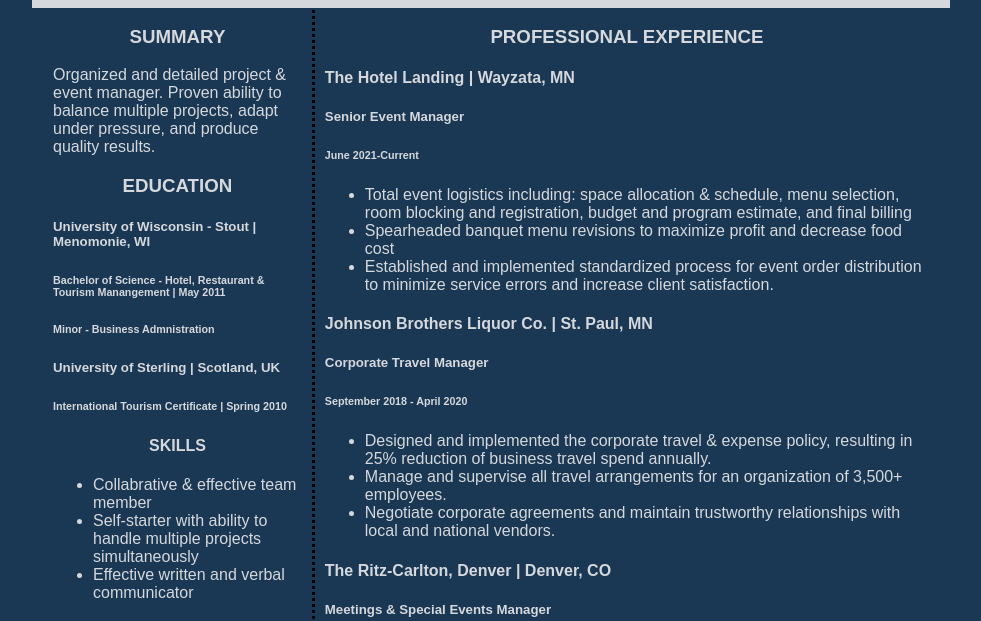
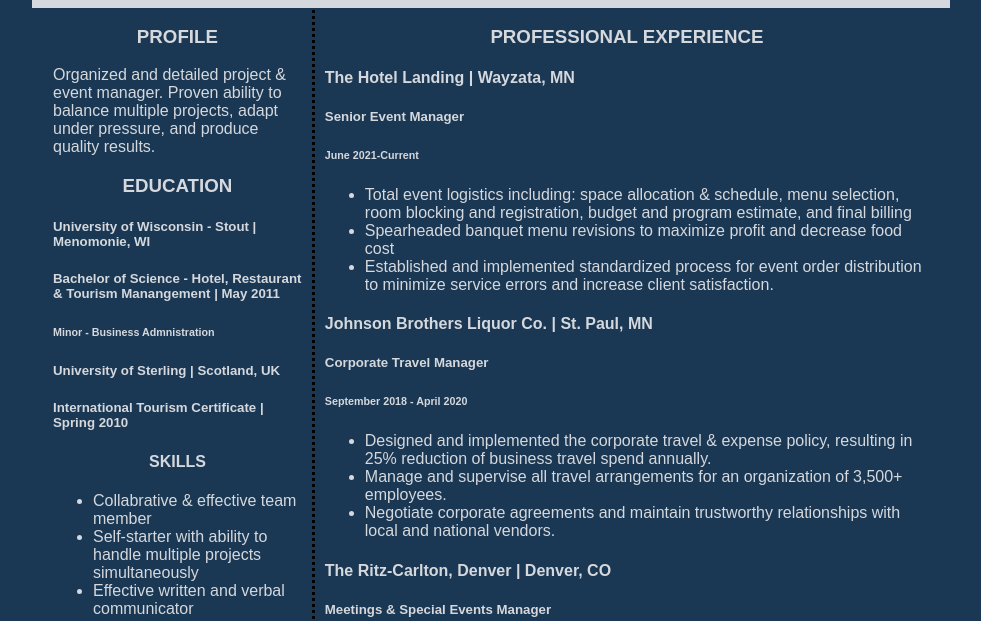
Before and after one commit to antonm0122/antonm0122.github.io, a plain HTML site: page index.html in a window 1280 px wide. Shown: the part 363-984 px from the top of the page, without its empty margins (149-1130 px from the left). Drawn offline with Linux system fonts and the light colour scheme.

Commit message:
Update index.html

```diff
--- a/index.html
+++ b/index.html
@@ -18,7 +18,7 @@
 <div class="row">
   <div class="column left">
     <div class="about">
-      <h3>Summary</h3>
+      <h3>Profile</h3>
        </div>
       <div>
       <p>Organized and detailed project & event manager. Proven ability to balance multiple projects, adapt under pressure, and produce quality results.</p>
@@ -29,10 +29,10 @@
   </div>
   <div>
     <h5>University of Wisconsin - Stout | Menomonie, WI</h5>
-    <h6>Bachelor of Science - Hotel, Restaurant & Tourism Manangement | May 2011</h6>
+    <h5>Bachelor of Science - Hotel, Restaurant & Tourism Manangement | May 2011</h5>
     <h6>Minor - Business Admnistration</h6>
     <h5>University of Sterling | Scotland, UK</h5>
-    <h6>International Tourism Certificate | Spring 2010</h6>
+    <h5>International Tourism Certificate | Spring 2010</h5>
   </div>
 
     <div class="skill-header">
```
